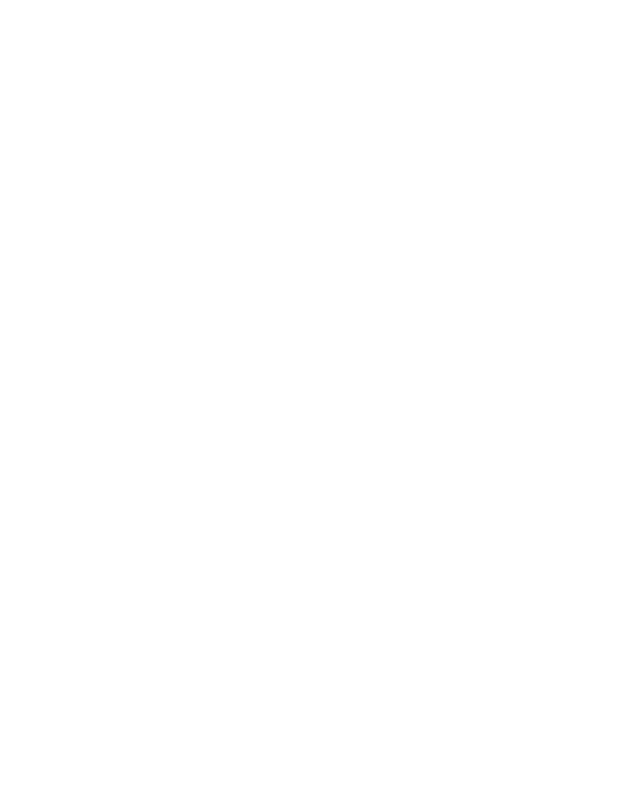
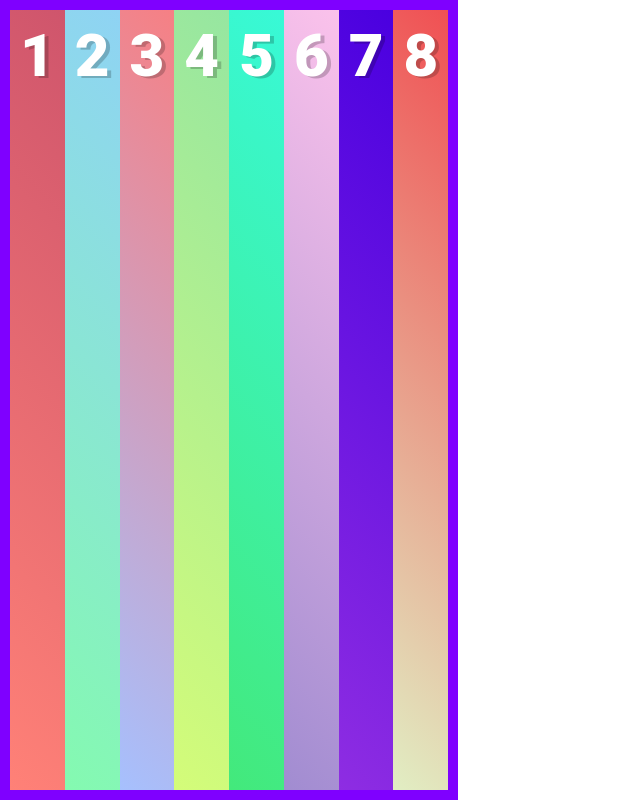
Before and after one commit to flacsnew/css-flexbox, a plain HTML site: page index.html in a window 1280 px wide. Shown: the whole page, without its empty margins (0-640 px from the left). Drawn offline with Linux system fonts and the light colour scheme.

Commit message:
Base Definitions

```diff
--- a/index.html
+++ b/index.html
@@ -8,6 +8,15 @@
     <link rel="stylesheet" href="style.css">
 </head>
 <body>
-
+    <div class="flex-container">
+        <div class="flex-item item-1">1</div>
+        <div class="flex-item item-2">2</div>
+        <div class="flex-item item-3">3</div>
+        <div class="flex-item item-4">4</div>
+        <div class="flex-item item-5">5</div>
+        <div class="flex-item item-6">6</div>
+        <div class="flex-item item-7">7</div>
+        <div class="flex-item item-8">8</div>
+    </div>
 </body>
 </html>
--- a/style.css
+++ b/style.css
@@ -1,4 +1,57 @@
-*{
+/* Base styles */
+* {
     margin: 0;
     padding: 0;
-}
+    box-sizing: border-box;
+  }
+
+  .flex-container {
+    border: 10px solid #7f00ff;
+  }
+
+  .flex-item {
+    padding: 10px;
+    font: 900 60px "Roboto", sans-serif;
+    color: #fff;
+    text-align: center;
+    text-shadow: 4px 2px 0 rgba(0, 0, 0, 0.2);
+  }
+
+  .item-1 {
+    background-image: linear-gradient(45deg, #ff8177, #cf556c);
+  }
+
+  .item-2 {
+    background: linear-gradient(45deg, #84fab0, #8fd3f4);
+  }
+
+  .item-3 {
+    background: linear-gradient(45deg, #a6c0fe, #f68084);
+  }
+
+  .item-4 {
+    background: linear-gradient(45deg, #d4fc79, #96e6a1);
+  }
+
+  .item-5 {
+    background: linear-gradient(45deg, #43e97b, #38f9d7);
+  }
+
+  .item-6 {
+    background: linear-gradient(45deg, #a18cd1, #fbc2eb);
+  }
+
+  .item-7 {
+    background: linear-gradient(45deg, #8e2de2, #4a00e0);
+  }
+
+  .item-8 {
+    background: linear-gradient(45deg, #e1eec3, #f05053);
+  }
+
+  /* Custom */
+
+  .flex-container {
+    display: inline-flex;
+    min-height: 100vh;
+  }
```
